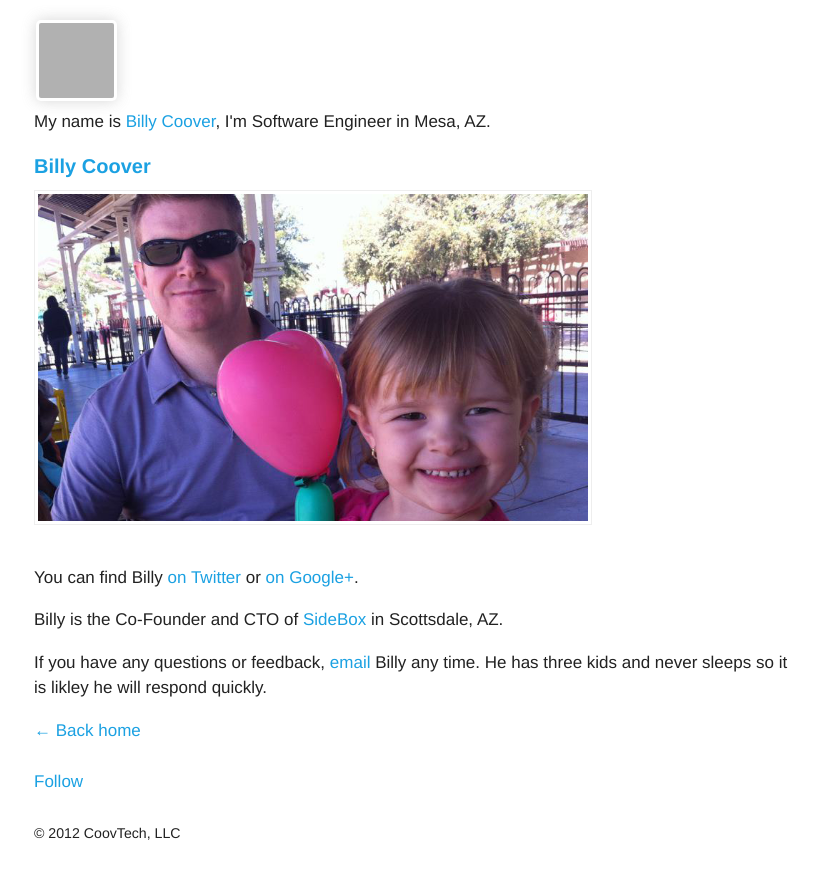
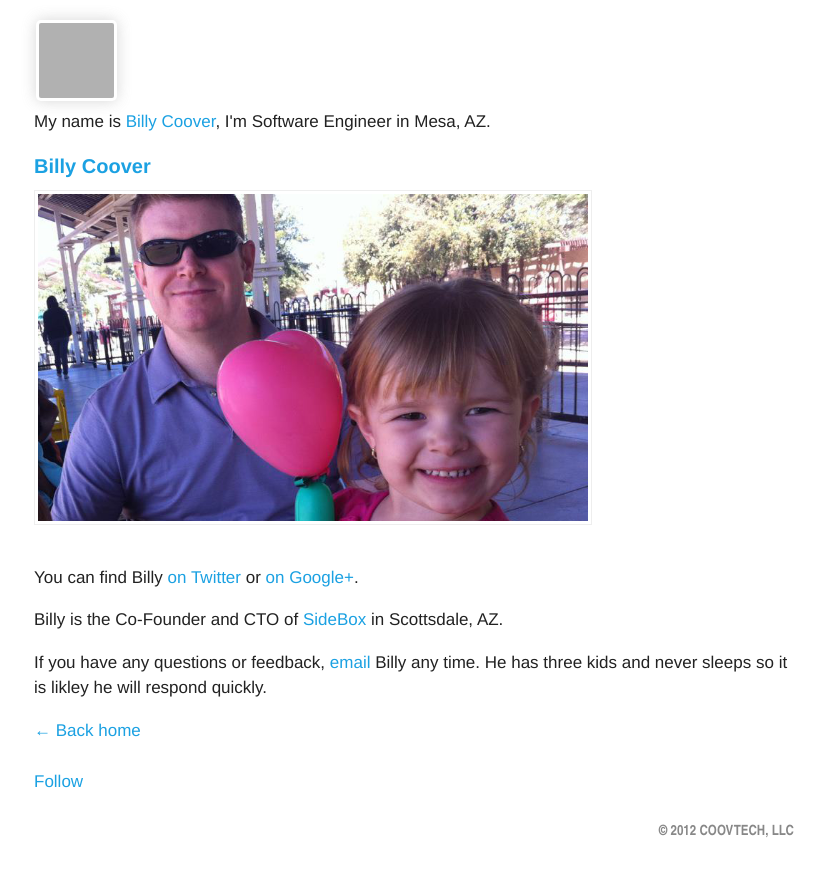
Before and after one commit to azcoov/azcoov.github.com, a Jekyll site: the page built from about.html, in a window 1280 px wide. Shown: the top 879 px of the page, without its empty margins (226-1051 px from the left). Built offline with Jekyll 4.4.1, drawn with Linux system fonts in a browser that asks for light colours; Markdown is read by kramdown in place of the engine named in the settings; comment, search, counter and statistics services are not loaded; grey boxes are pictures that could not be loaded.

Commit message:
Update css/base.css

```diff
--- a/css/base.css
+++ b/css/base.css
@@ -264,3 +264,12 @@ border-radius: 3px;
 border-image: initial;
 padding:2px;
 }
+
+#copyright {
+display: block;
+color: #888;
+text-align: right;
+text-transform: uppercase;
+font-family: proxima-nova-extra-condensed, 'Arial Narrow', sans-serif;
+font-weight: 600;
+}
```
